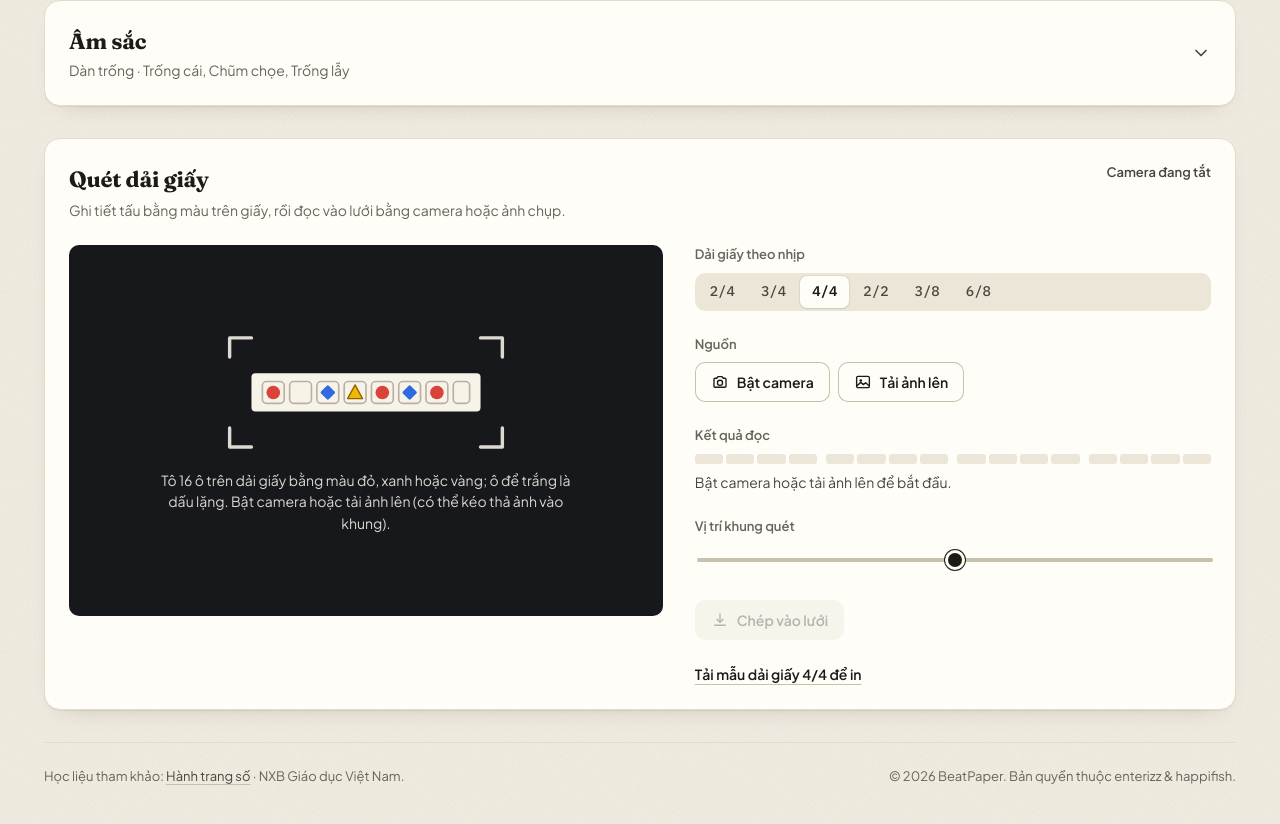
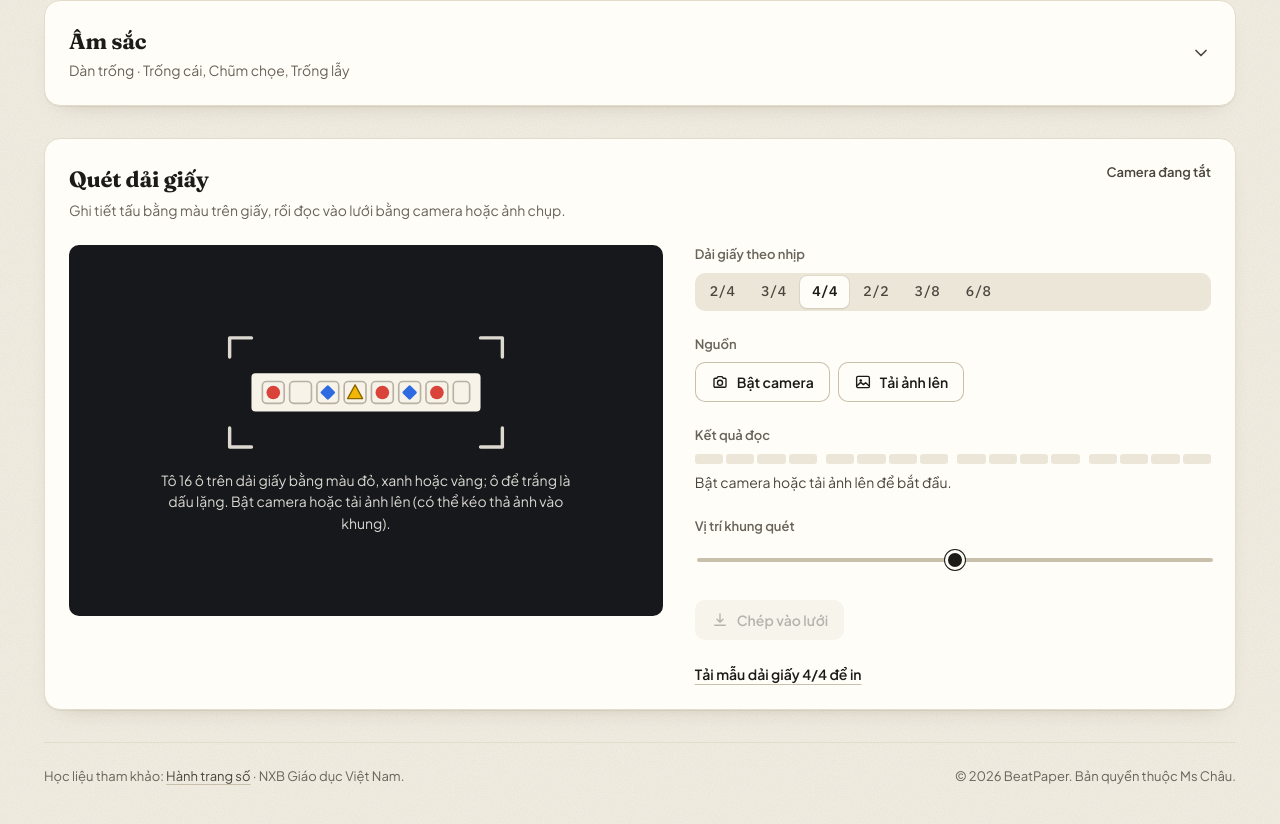
Before and after one commit to dzso1/BeatPaper, a plain HTML site: page index.html in a window 1280 px wide. Shown: the part 771-1595 px from the top of the page. Drawn offline with Linux system fonts and the light colour scheme.

Commit message:
Thay đổi người đứng tên bản quyền thành Ms Châu

```diff
--- a/index.html
+++ b/index.html
@@ -381,7 +381,7 @@
 
   <footer class="site-footer">
     <p>Học liệu tham khảo: <a href="https://hanhtrangso.nxbgd.vn/" target="_blank" rel="noopener">Hành trang số</a> · NXB Giáo dục Việt Nam.</p>
-    <p>© 2026 BeatPaper. Bản quyền thuộc enterizz &amp; happifish.</p>
+    <p>© 2026 BeatPaper. Bản quyền thuộc Ms Châu.</p>
   </footer>
 
 </main>
```
Also changed, not shown: 2 other files.
